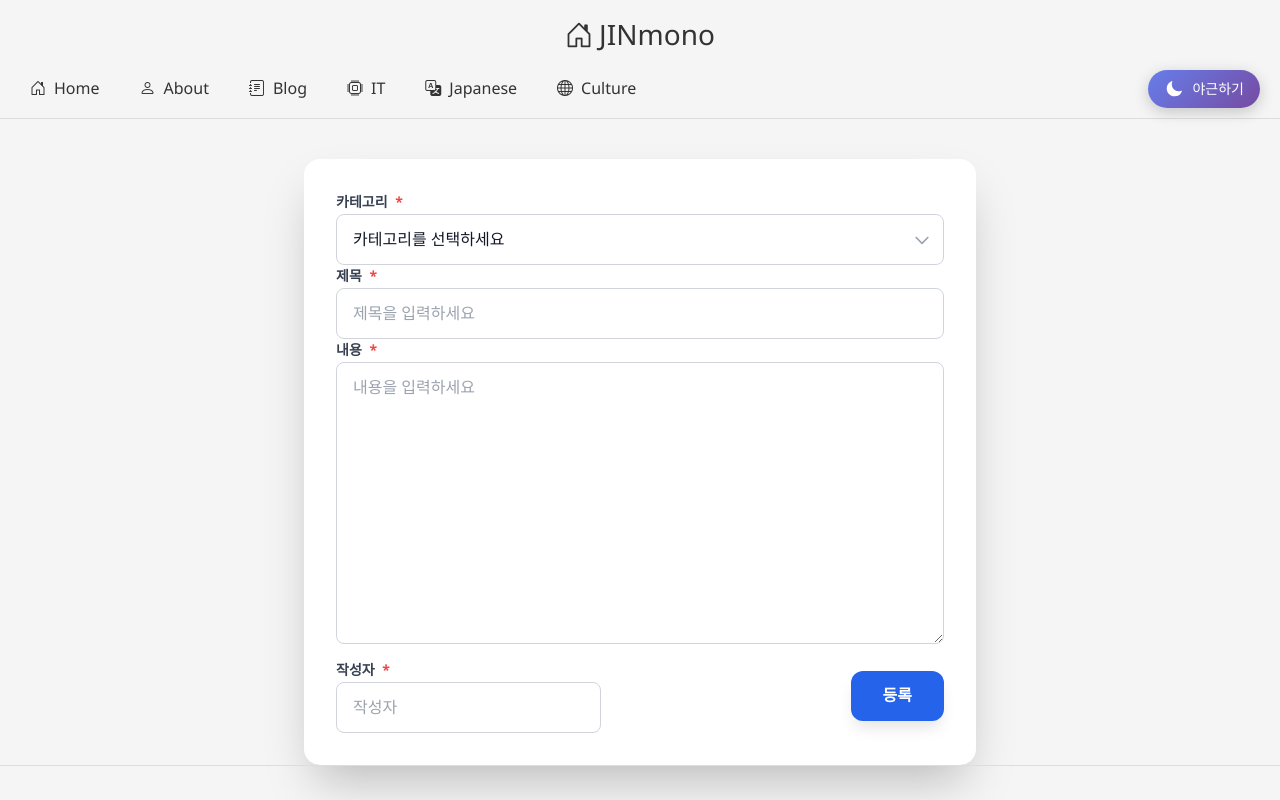
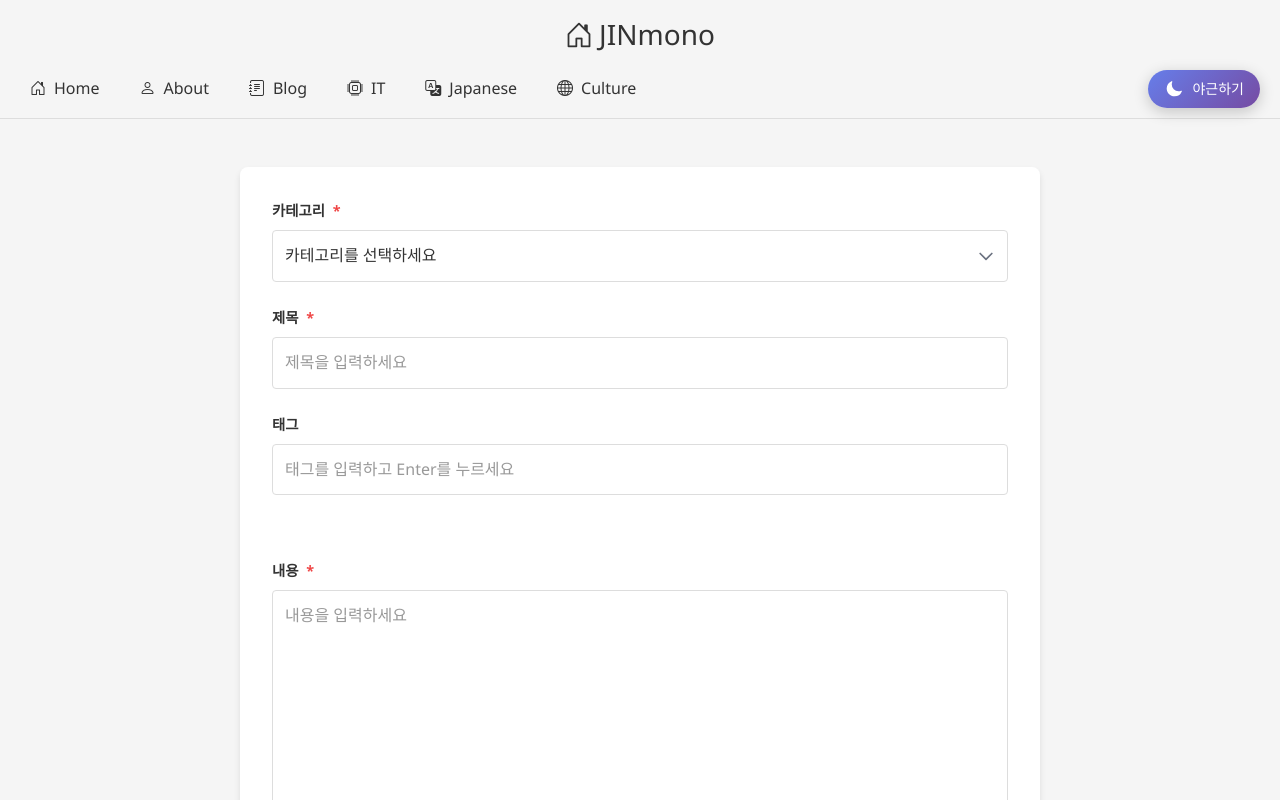
Before and after one commit to JINWON-getup/blog-frontend, a React app: page /write in a window 1280 px wide. Shown: the top 800 px of the page. Built offline with nearby package versions, Linux system fonts and the light colour scheme; the HTML template or start-up script is replaced by a standard one.

Commit message:
Post clear

```diff
--- a/src/components/CreatePost.tsx
+++ b/src/components/CreatePost.tsx
@@ -7,15 +7,41 @@ const CreatePost: React.FC = () => {
     const [content, setContent] = useState("");
     const [author, setAuthor] = useState("");
     const [category, setCategory] = useState("");
+    const [tags, setTags] = useState<string[]>([]);
+    const [tagInput, setTagInput] = useState("");
+
+    const handleAddTag = (e: React.KeyboardEvent<HTMLInputElement>) => {
+        if (e.key === "Enter" && tagInput.trim()) {
+            e.preventDefault();
+            const newTag = tagInput.trim();
+            if (!tags.includes(newTag)) {
+                setTags([...tags, newTag]);
+                setTagInput("");
+            }
+        }
+    };
+
+    const handleRemoveTag = (tagToRemove: string) => {
+        setTags(tags.filter((tag) => tag !== tagToRemove));
+    };
 
     const handleSubmit = async (e: React.FormEvent) => {
         e.preventDefault();
-        await createPost({ title, content, author, category });
+        const tagsString = tags.join(", ");
+        await createPost({
+            title,
+            content,
+            author,
+            category,
+            tags: tagsString,
+        });
         alert("게시글이 등록되었습니다!");
         setTitle("");
         setContent("");
         setAuthor("");
         setCategory("");
+        setTags([]);
+        setTagInput("");
     };
 
     return (
@@ -69,6 +95,34 @@ const CreatePost: React.FC = () => {
                         required
                     />
                 </div>
+                {/* 태그 */}
+                <div>
+                    <label>태그</label>
+                    <div className="tag-input-container">
+                        <input
+                            type="text"
+                            value={tagInput}
+                            onChange={(e) => setTagInput(e.target.value)}
+                            onKeyPress={handleAddTag}
+                            placeholder="태그를 입력하고 Enter를 누르세요"
+                            className="tag-input"
+                        />
+                        <div className="tag-list">
+                            {tags.map((tag, index) => (
+                                <span key={index} className="tag">
+                                    {tag}
+                                    <button
+                                        type="button"
+                                        onClick={() => handleRemoveTag(tag)}
+                                        className="tag-remove"
+                                    >
+                                        ×
+                                    </button>
+                                </span>
+                            ))}
+                        </div>
+                    </div>
+                </div>
                 {/* 내용 */}
                 <div>
                     <label>
--- a/src/css/createPost.css
+++ b/src/css/createPost.css
@@ -1,156 +1,240 @@
-/* CreatePost 컴포넌트 전용 스타일 */
+/* ======================================== 기본 스타일 ======================================== */
+.create-post-container {
+    max-width: 800px;
+    margin: 3rem auto;
+    padding: 2rem;
+    background: white;
+    border-radius: 8px;
+    box-shadow: 0 4px 6px rgba(0, 0, 0, 0.1);
+    transition: all 0.3s ease;
+}
 
-.create-post-container {
-    max-width: 42rem;
-    padding: 2rem;
-    margin: 2.5rem auto 0;
-    border-radius: 1rem;
-    box-shadow: 0 25px 50px -12px rgba(0, 0, 0, 0.25);
-    transition: all 0.3s ease;
-    /* 라이트모드 기본값 */
-    background-color: #ffffff;
-    color: #374151;
+.create-post-container form {
+    display: flex;
+    flex-direction: column;
+    gap: 1.5rem;
 }
 
 .create-post-container label {
     display: block;
-    font-size: 0.875rem;
+    margin-bottom: 0.5rem;
     font-weight: 600;
-    color: #374151;
-    transition: color 0.3s ease;
+    color: #333;
+    font-size: 0.9rem;
 }
 
 .create-post-container input,
 .create-post-container textarea,
 .create-post-container select {
     width: 100%;
-    padding: 0.75rem 1rem;
-    border: 1px solid #d1d5db;
-    border-radius: 0.5rem;
-    background-color: #ffffff;
-    color: #111827;
-    transition: all 0.3s ease;
+    padding: 0.75rem;
+    border: 1px solid #ddd;
+    border-radius: 4px;
+    font-size: 1rem;
+    transition: border-color 0.3s ease, box-shadow 0.3s ease;
 }
 
-.create-post-container input::placeholder,
-.create-post-container textarea::placeholder {
-    color: #9ca3af;
-    font-weight: normal;
+.create-post-container select {
+    appearance: none;
+    -webkit-appearance: none;
+    -moz-appearance: none;
+    background: none;
 }
 
 .create-post-container input:focus,
 .create-post-container textarea:focus,
 .create-post-container select:focus {
     outline: none;
-    border-color: transparent;
-    box-shadow: 0 0 0 2px #3b82f6;
+    border-color: #3b82f6;
+    box-shadow: 0 0 0 3px rgba(59, 130, 246, 0.1);
 }
 
-.create-post-container select {
-    appearance: none;
-    padding-right: 2.5rem;
+.create-post-container textarea {
+    resize: vertical;
+    min-height: 200px;
 }
 
-.create-post-container .select-wrapper {
+.required {
+    color: #ef4444;
+    margin-left: 0.25rem;
+}
+
+/* ======================================== 셀렉트 박스 ======================================== */
+.select-wrapper {
     position: relative;
 }
 
-.create-post-container .select-arrow {
+.select-arrow {
     position: absolute;
     right: 0.75rem;
     top: 50%;
     transform: translateY(-50%);
-    color: #9ca3af;
     pointer-events: none;
-    transition: color 0.3s ease;
+    color: #6b7280;
 }
 
-.create-post-container button {
-    padding: 0.75rem 2rem;
-    font-weight: 600;
-    color: #ffffff;
-    background-color: #2563eb;
-    border: none;
-    border-radius: 0.75rem;
-    box-shadow: 0 10px 15px -3px rgba(0, 0, 0, 0.1);
-    transition: all 0.3s ease;
-    cursor: pointer;
+/* ======================================== 폼 행 ======================================== */
+.form-row {
+    display: flex;
+    gap: 1rem;
+    align-items: flex-end;
 }
 
-.create-post-container button:hover {
-    background-color: #1d4ed8;
+.author-input {
+    flex: 1;
 }
 
-.create-post-container .form-row {
+.submit-button {
+    padding: 0.75rem 2rem;
+    background: #3b82f6;
+    color: white;
+    border: none;
+    border-radius: 4px;
+    font-size: 1rem;
+    font-weight: 600;
+    cursor: pointer;
+    transition: background-color 0.3s ease;
+}
+
+.submit-button:hover {
+    background: #2563eb;
+}
+
+/* ======================================== 태그 입력 ======================================== */
+.tag-input-container {
     display: flex;
     flex-direction: column;
-    align-items: center;
-    justify-content: space-between;
-    gap: 1rem;
-    padding-top: 0.5rem;
+    gap: 0.5rem;
 }
 
-.create-post-container .author-input {
-    width: 100%;
+.tag-input {
+    padding: 0.75rem;
+    border: 1px solid #ddd;
+    border-radius: 4px;
+    font-size: 1rem;
+    transition: border-color 0.3s ease, box-shadow 0.3s ease;
 }
 
-.create-post-container .submit-button {
-    width: 100%;
+.tag-input:focus {
+    outline: none;
+    border-color: #3b82f6;
+    box-shadow: 0 0 0 3px rgba(59, 130, 246, 0.1);
 }
 
-/* 클래스 기반 다크모드 (Tailwind dark: 클래스와 호환) */
+.tag-list {
+    display: flex;
+    flex-wrap: wrap;
+    gap: 0.5rem;
+    min-height: 2rem;
+}
+
+.tag {
+    display: inline-flex;
+    align-items: center;
+    gap: 0.25rem;
+    padding: 0.25rem 0.75rem;
+    background: #e5e7eb;
+    color: #374151;
+    border-radius: 9999px;
+    font-size: 0.875rem;
+    font-weight: 500;
+    transition: all 0.2s ease;
+}
+
+.tag:hover {
+    background: #d1d5db;
+}
+
+.tag-remove {
+    background: none;
+    border: none;
+    color: #6b7280;
+    cursor: pointer;
+    font-size: 1rem;
+    font-weight: bold;
+    padding: 0;
+    margin-left: 0.25rem;
+    display: flex;
+    align-items: center;
+    justify-content: center;
+    width: 1rem;
+    height: 1rem;
+    border-radius: 50%;
+    transition: all 0.2s ease;
+}
+
+.tag-remove:hover {
+    background: #9ca3af;
+    color: white;
+}
+
+/* ======================================== 다크 모드 ======================================== */
 .dark .create-post-container {
-    background-color: #1f2937;
-    color: #d1d5db;
+    background: #1f2937;
+    color: #f9fafb;
 }
 
 .dark .create-post-container label {
-    color: #d1d5db;
+    color: #f9fafb;
 }
 
 .dark .create-post-container input,
 .dark .create-post-container textarea,
 .dark .create-post-container select {
-    background-color: #374151;
-    color: #ffffff;
+    background: #374151;
     border-color: #4b5563;
+    color: #f9fafb;
+}
+
+.dark .create-post-container input:focus,
+.dark .create-post-container textarea:focus,
+.dark .create-post-container select:focus {
+    border-color: #60a5fa;
+    box-shadow: 0 0 0 3px rgba(96, 165, 250, 0.1);
 }
 
 .dark .create-post-container input::placeholder,
 .dark .create-post-container textarea::placeholder {
-    color: #6b7280;
+    color: #9ca3af;
 }
 
-.dark .create-post-container .select-arrow {
-    color: #6b7280;
+.dark .select-arrow {
+    color: #9ca3af;
 }
 
-/* 반응형 디자인 */
-@media (min-width: 640px) {
-    .create-post-container .form-row {
-        flex-direction: row;
-    }
-
-    .create-post-container .author-input {
-        width: auto;
-    }
-
-    .create-post-container .submit-button {
-        width: auto;
-    }
+.dark .submit-button {
+    background: #60a5fa;
 }
 
-/* 포커스 스타일 개선 */
-.create-post-container input:focus,
-.create-post-container textarea:focus,
-.create-post-container select:focus {
-    outline: none;
-    border-color: transparent;
-    box-shadow: 0 0 0 2px #3b82f6;
+.dark .submit-button:hover {
+    background: #3b82f6;
 }
 
-/* 필수 표시 스타일 */
-.required {
-    color: #ef4444;
-    margin-left: 0.25rem;
+.dark .tag {
+    background: #4b5563;
+    color: #f9fafb;
 }
+
+.dark .tag:hover {
+    background: #6b7280;
+}
+
+.dark .tag-remove {
+    color: #9ca3af;
+}
+
+.dark .tag-remove:hover {
+    background: #6b7280;
+    color: white;
+}
+
+.dark .tag-input {
+    background: #374151;
+    border-color: #4b5563;
+    color: #f9fafb;
+}
+
+.dark .tag-input:focus {
+    border-color: #60a5fa;
+    box-shadow: 0 0 0 3px rgba(96, 165, 250, 0.1);
+}
--- a/src/css/nav-bar.css
+++ b/src/css/nav-bar.css
@@ -37,7 +37,7 @@
     left: -100%;
     width: 100%;
     height: 100%;
-    background: linear-gradient(90deg, #ffb347, #ffe259);
+    background: linear-gradient(135deg, #ff6b6b 0%, #feca57 50%, #ff9ff3 100%);
     transition: left 0.3s ease;
     z-index: -1;
 }
@@ -77,7 +77,7 @@
 }
 
 .dark .nav-link::before {
-    background: linear-gradient(90deg, #00c6fb, #005bea);
+    background: linear-gradient(135deg, #667eea 0%, #764ba2 100%);
 }
 
 .dark .nav-link:hover {
--- a/src/services/api.ts
+++ b/src/services/api.ts
@@ -5,9 +5,10 @@ export interface Post {
     content: string;
     author: string;
     category: string;
+    tags: string; // 배열에서 문자열로 변경!
     createdAt?: string;
     updatedAt?: string;
-}
+  }
 
 const API_URL = "http://localhost:8080/api/posts";
 
```
